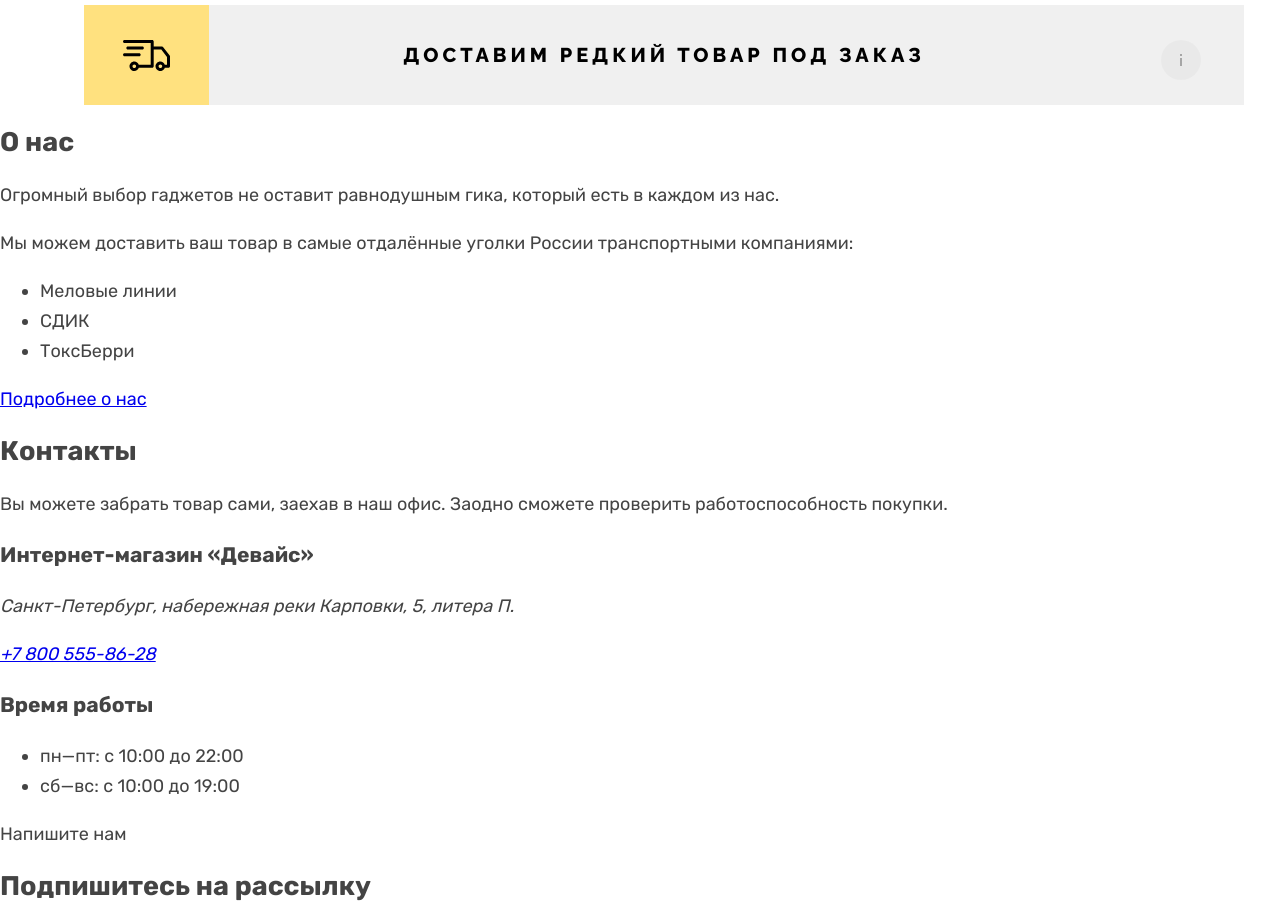
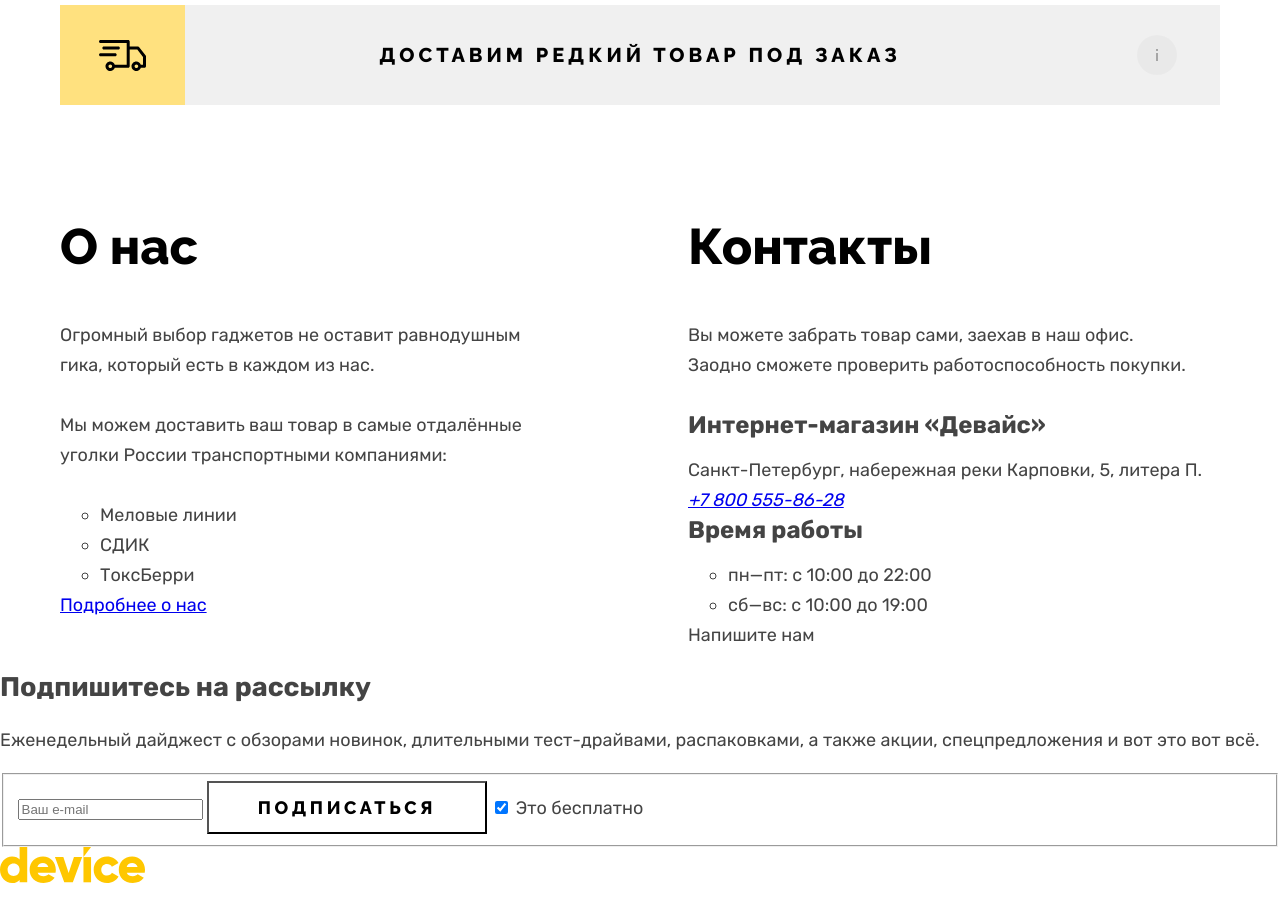
Before and after one commit to htmlacademy-htmlcss/1235193-device-36, a plain HTML site: page index.html in a window 1280 px wide. Shown: the part 1600-2504 px from the top of the page. Drawn offline with Linux system fonts and the light colour scheme.

Commit message:
стилизует about us

```diff
--- a/index.html
+++ b/index.html
@@ -365,8 +365,10 @@
               </a>
             </section>
             <section class="about-us">
-               <h2 class="about-us-title">О нас</h2>
-               <p class="about-us-descr">Огромный выбор гаджетов не оставит равнодушным гика, который есть в каждом из
+              <ul class="about-us-main-list">
+                <li class="about-us-main-item">
+               <h2 class="hero-title about-us-title">О нас</h2>
+               <p class="about-us-descr">Огромный выбор гаджетов не оставит равнодушным<br> гика, который есть в каждом из
                   нас.
                </p>
                <p class="about-us-descr">Мы можем доставить ваш товар в самые отдалённые уголки России транспортными
@@ -377,15 +379,15 @@
                   <li class="about-us-item">ТоксБерри</li>
                </ul>
                <a class="about-us-link" href="#">Подробнее о нас</a>
-            </section>
-            <section class="contacts">
-               <h2 class="contacts-title">Контакты</h2>
-               <p class="contacts-descr">Вы можете забрать товар сами, заехав в наш офис.
+              </li>
+              <li class="about-us-main-item">
+               <h2 class="hero-title about-us-title">Контакты</h2>
+               <p class="about-us-descr">Вы можете забрать товар сами, заехав в наш офис.<br>
                   Заодно сможете проверить работоспособность покупки.
                </p>
                <h3 class="contacts-subtitle">Интернет-магазин «Девайс»</h3>
                <address class="contacts-address">
-                  <p class="contacts-address-text">Санкт-Петербург, набережная реки Карповки, 5, литера П.</p>
+                  <p class="adress-descr">Санкт-Петербург, набережная реки Карповки, 5, литера П.</p>
                   <a class="contacts-phone" href="tel:78005558628">+7 800 555-86-28</a>
                </address>
                <h3 class="contacts-subtitle">Время работы</h3>
@@ -394,6 +396,8 @@
                   <li class="contacts-schedule-item">сб—вс: с 10:00 до 19:00</li>
                </ul>
                <a class="contacts-link">Напишите нам</a>
+              </li>
+              </ul>
             </section>
             <section class="subscribe">
                <h2 class="subscribe-title">Подпишитесь на рассылку</h2>
--- a/styles/styles.css
+++ b/styles/styles.css
@@ -1101,11 +1101,17 @@ padding-left: 70px;
 }
 /*delivery*/
 
-.delivery-link-bottom {
-  position: relative;
-  display: flex;
+.delivery {
   width: 1160px;
   margin: 0 auto;
+  margin-bottom: 70px;
+  position: relative;
+}
+
+.delivery-link-bottom {
+
+  display: flex;
+  width: 100%;
   background-color: #F0F0F0;
   justify-content: center;
   padding: 35px 0;
@@ -1144,4 +1150,47 @@ padding-left: 70px;
   opacity: 0.3;
   position: absolute;
   right: 43px;
+  top: 30px;
 }
+
+ /*about-us*/
+ .about-us {
+  width: 1160px;
+  margin: 0 auto;
+ }
+
+ .about-us-main-list {
+  display: flex;
+  list-style: none;
+  padding: 0;
+  margin: 0;
+  justify-content: space-between;
+  padding-right: 17px;
+ }
+
+ .about-us-main-item {
+  padding-top: 47px;
+  width: 515px;
+ }
+
+ .about-us-title {
+  margin-bottom: 48px;
+ }
+
+ .about-us-descr {
+  margin: 0;
+  margin-bottom: 30px;
+ }
+
+ .contacts-subtitle {
+  font-weight: 700;
+  font-size: 24px;
+  line-height: 30px;
+  margin: 0;
+  margin-bottom: 15px;
+ }
+
+ .adress-descr {
+  font-style: normal;
+    margin: 0;
+ }
```
